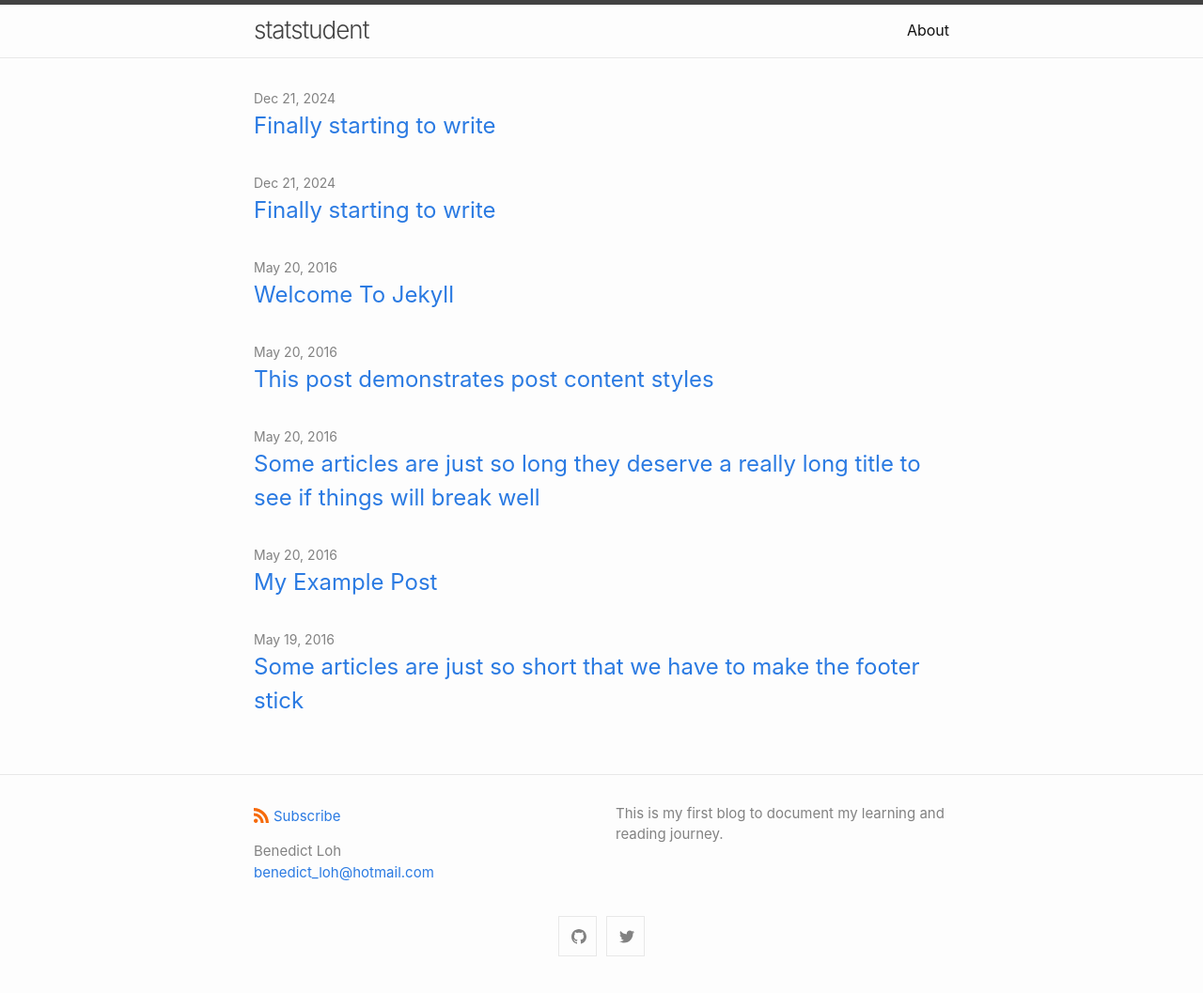
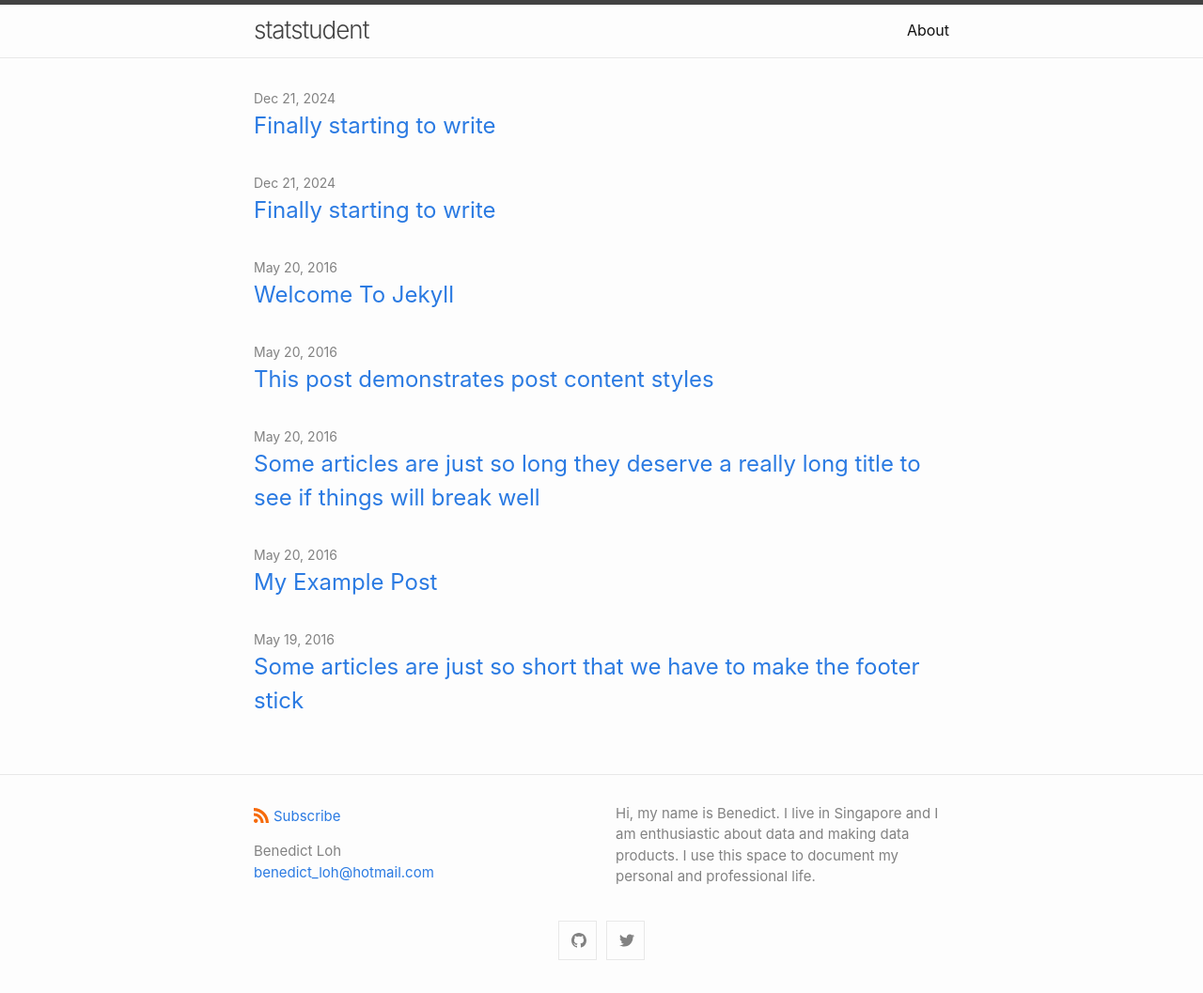
Before and after one commit to benedictlohjd/benedictlohjd.github.io, a Jekyll site: the page built from index.md, in a window 1280 px wide. Shown: the whole page at 94% size. Built offline with Jekyll 4.4.1, drawn with Linux system fonts in a browser that asks for light colours.

Commit message:
Update to have another header page

```diff
--- a/_config.yml
+++ b/_config.yml
@@ -2,8 +2,9 @@ title: statstudent
 author:
   name: Benedict Loh
   email: benedict_loh@hotmail.com
-description: > # this means to ignore newlines until "show_excerpts:"
-  This is my first blog to document my learning and reading journey.
+description: >- # this means to ignore newlines until "base_url:"
+  Hi, my name is Benedict. I live in Singapore and I am enthusiastic about data and making data products.
+  I use this space to document my personal and professional life.
 base_url: "/benedictlohjd.github.io"
 url: "https://benedictlohjd.github.io"
 # destination: ./gh-pages
@@ -52,6 +53,7 @@ minima:
 # this and add the path to the pages in order as they should show up
 header_pages:
   - about.md
+  - life/index.html
 
 # Build settings
 theme: minima
```
